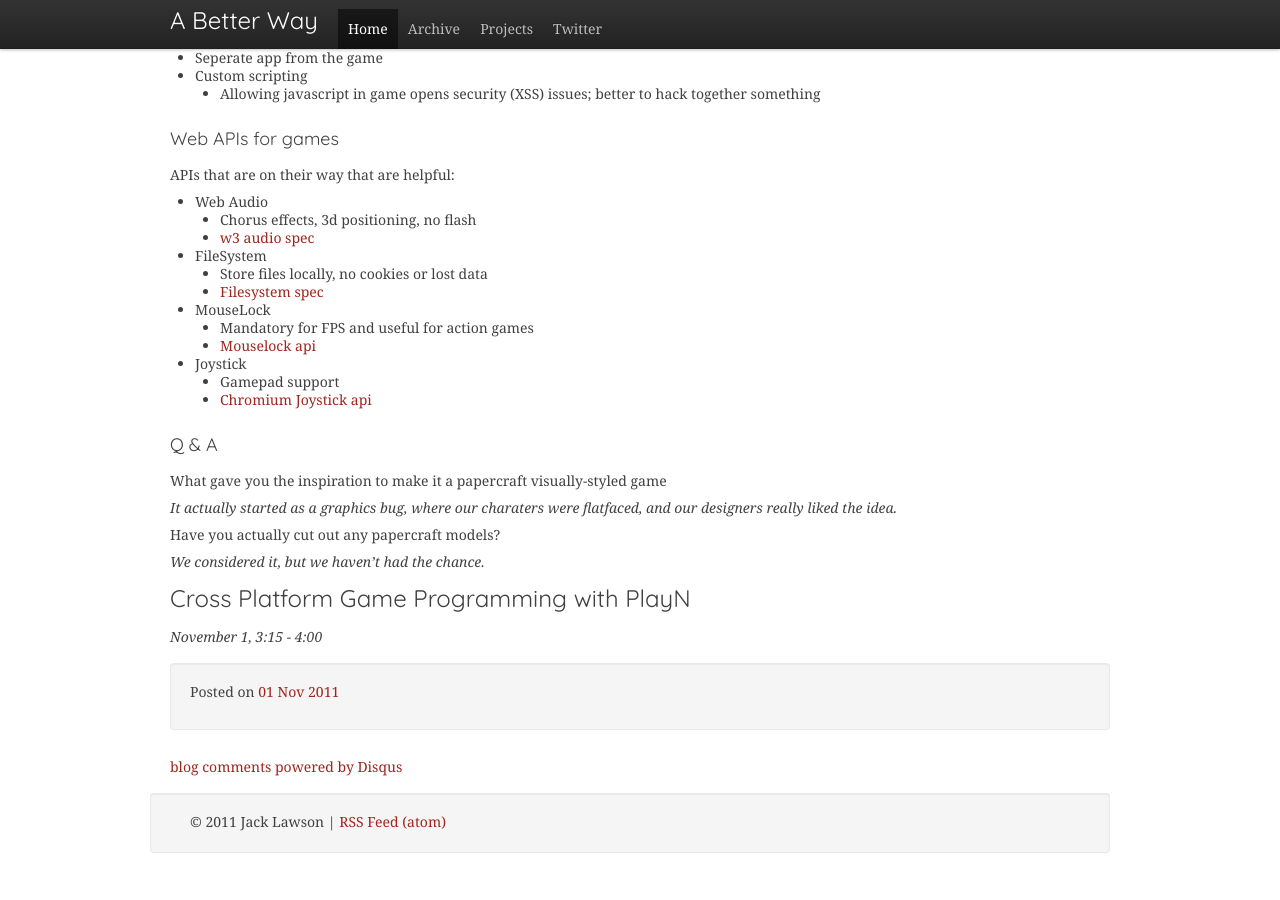
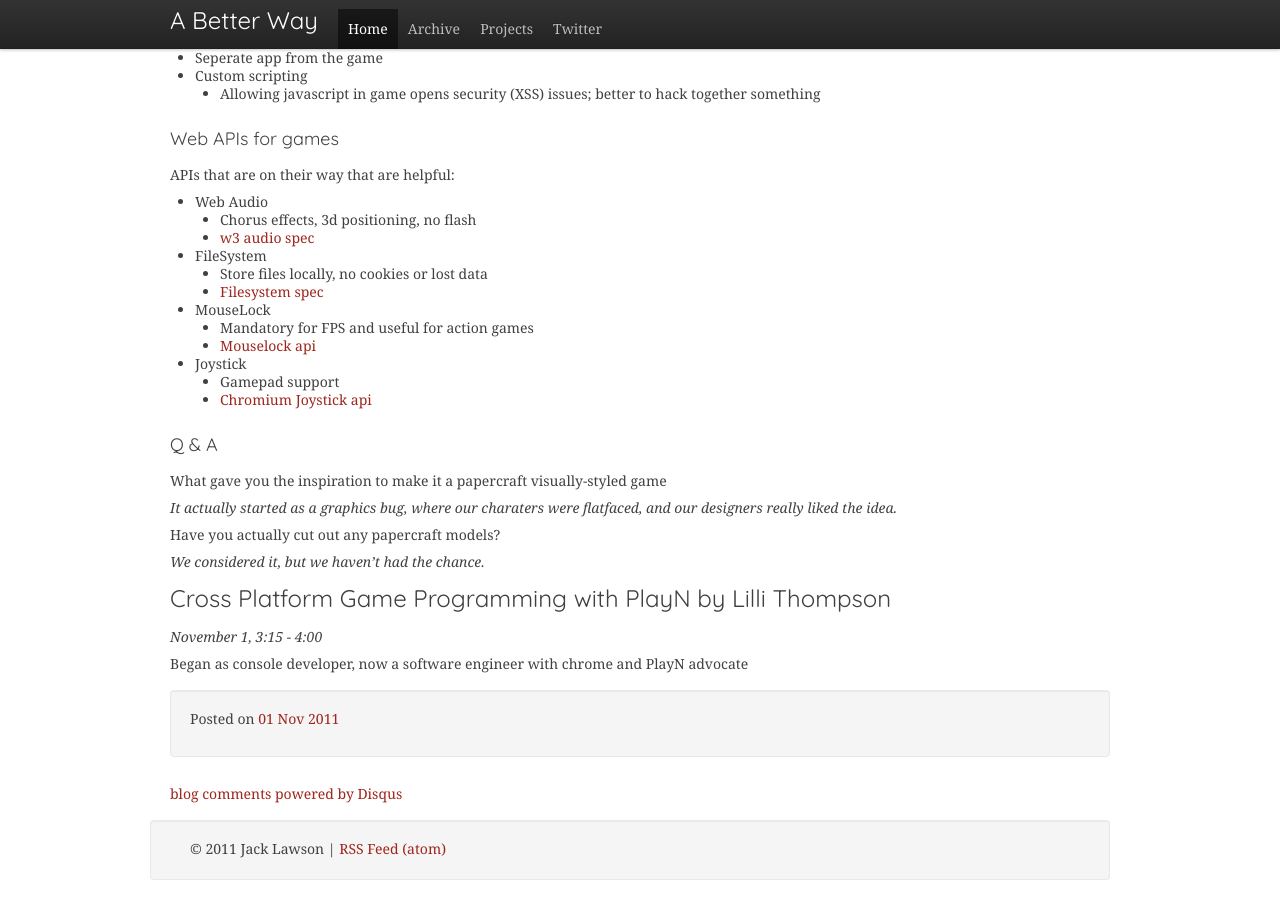
Before and after one commit to ajacksified/ajacksified.github.com, a Jekyll site: the page built from _posts/2011-11-01-new-game-conf-liveblog.markdown, in a window 1280 px wide and 900 px high, scrolled down 9218 px. Built offline with Jekyll 4.4.1, drawn with Linux system fonts in a browser that asks for light colours; nearby versions of some CDN libraries; some web fonts are replaced; Markdown is read by kramdown in place of the engine named in the settings; comment, search, counter and statistics services are not loaded; before the commit the page ends 10091 px from its top, so only the background shows below that.

Commit message:
Session 4

```diff
--- a/_posts/2011-11-01-new-game-conf-liveblog.markdown
+++ b/_posts/2011-11-01-new-game-conf-liveblog.markdown
@@ -644,6 +644,9 @@ Have you actually cut out any papercraft models?
 
 *We considered it, but we haven't had the chance.*
 
-## Cross Platform Game Programming with PlayN
+## Cross Platform Game Programming with PlayN by Lilli Thompson
 
 *November 1, 3:15 - 4:00*
+
+Began as console developer, now a software engineer with chrome and PlayN
+advocate
```
